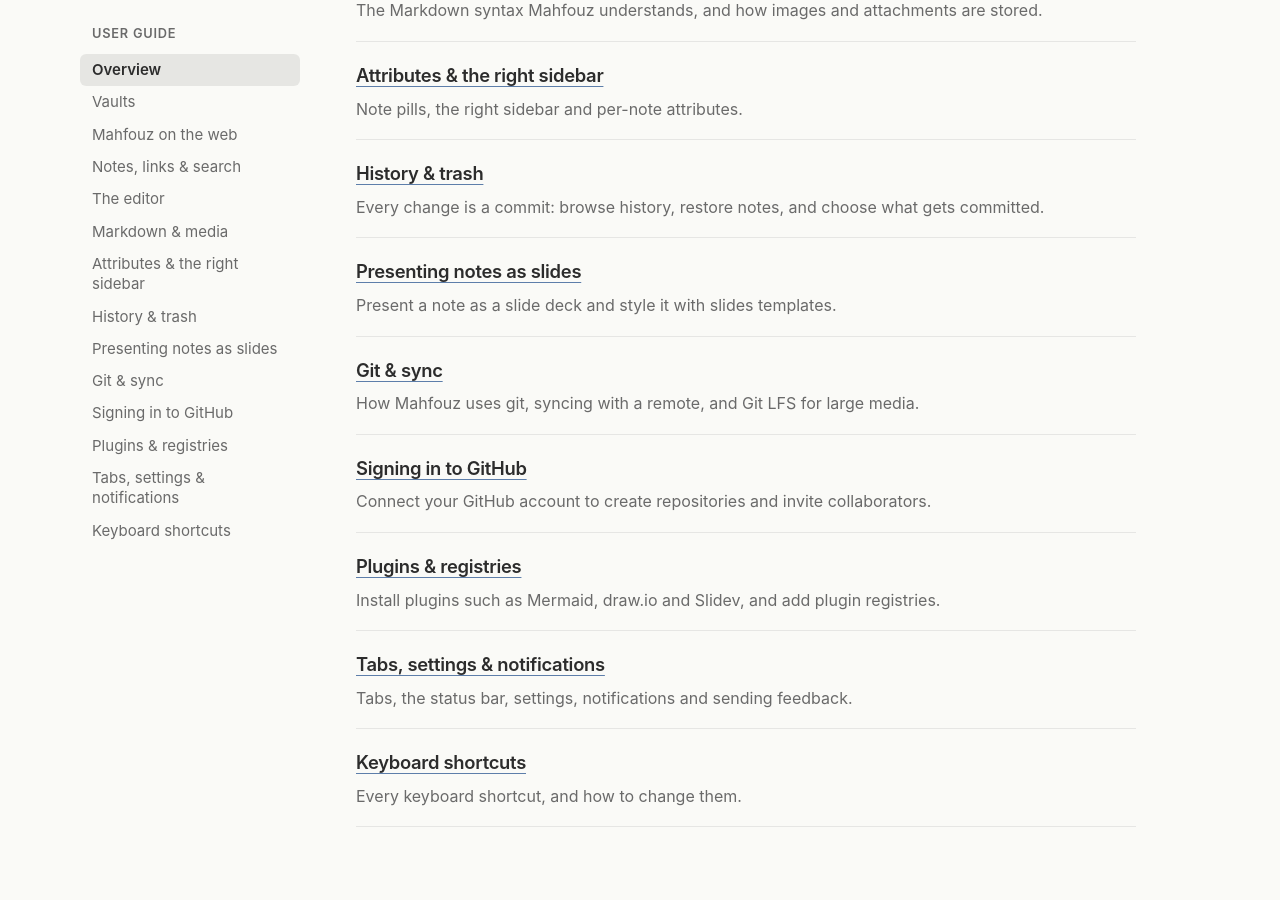
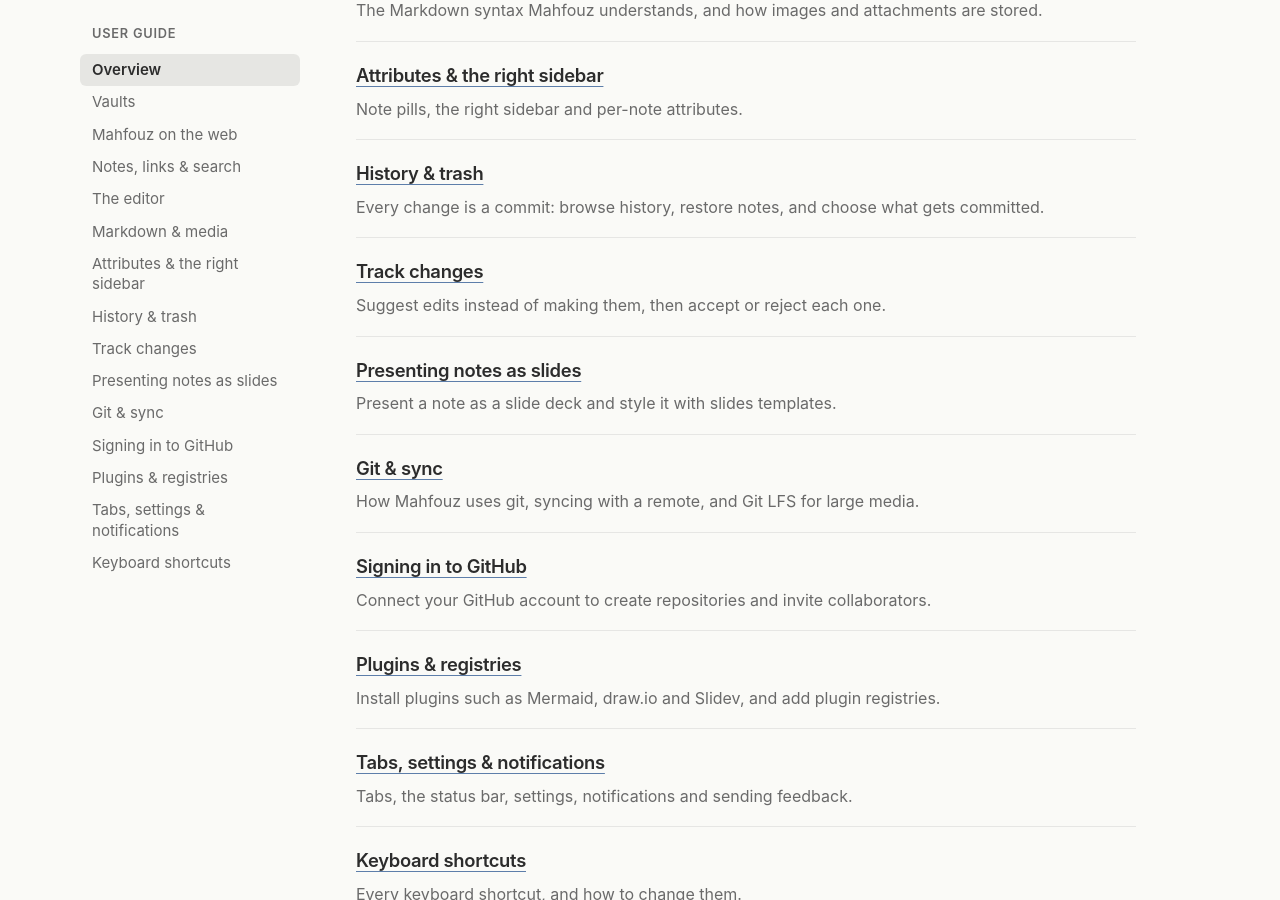
Before and after one commit to mahfouz-app/docs, a Jekyll site: the page built from guide/index.md, in a window 1280 px wide and 900 px high, scrolled down 1070 px. Built offline with Jekyll 4.4.1, drawn with Linux system fonts in a browser that asks for light colours; part of the change alters nothing that is shown.

Commit message:
docs(guide): track changes
Co-Authored-By: Claude Opus 5.5 <noreply@anthropic.com>

````diff
--- a/_data/guide.yml
+++ b/_data/guide.yml
@@ -19,6 +19,9 @@
 - slug: history
   title: "History & trash"
   description: "Every change is a commit: browse history, restore notes, and choose what gets committed."
+- slug: track-changes
+  title: "Track changes"
+  description: "Suggest edits instead of making them, then accept or reject each one."
 - slug: slides
   title: "Presenting notes as slides"
   description: "Present a note as a slide deck and style it with slides templates."
--- /dev/null
+++ b/guide/track-changes.md
@@ -0,0 +1,108 @@
+---
+layout: guide
+title: "Track changes"
+description: "Suggest edits instead of making them, then accept or reject each one."
+permalink: /guide/track-changes/
+---
+
+Track changes lets you **suggest** edits to a note instead of making them,
+as in Word or Google Docs. Your suggestions stay in the note, marked up,
+until you or a collaborator accepts or rejects them.
+
+## Suggesting and editing
+
+The toolbar's **Editing ▾** / **Suggesting ▾** menu sets the mode for the
+open note:
+
+- **Editing** — your changes apply directly, as usual.
+- **Suggesting** — your changes become suggestions:
+  - new text shows **underlined in green**
+  - deleted text stays, **struck through in red**
+  - replaced text shows the old text struck through and the new text underlined
+
+  Each suggestion records who made it and when.
+- **Track changes for everyone** turns Suggesting on for the note itself.
+  It's saved in the note (as `track_changes: true` in its attributes), so
+  anyone who opens the note, including a collaborator after a pull,
+  starts in Suggesting.
+
+The Editing/Suggesting choice only affects you, on this device. It doesn't
+change the note. Turning on **Track changes for everyone** doesn't stop
+anyone from switching to Editing: it sets the default, it doesn't lock the
+note.
+
+## Reviewing suggestions
+
+- **Hover** a suggestion to see who made it and when, with **Accept** and
+  **Reject** buttons.
+- When a note has suggestions, the menu shows how many. **Previous
+  suggestion** and **Next suggestion** step through them.
+- **Accept all** and **Reject all** resolve every suggestion in the note at
+  once, after asking. One undo (`Cmd/Ctrl+Z`) reverts either.
+
+Accepting keeps the suggested text. Rejecting restores the original. Either
+way the change is saved and committed like any other edit.
+
+## What gets tracked
+
+Suggesting tracks the **text within lines**: typing, deleting, pasting and
+inline formatting such as bold. Some edits change the shape of the note
+rather than its text, so they still apply directly:
+
+- pressing Enter, joining two lines, and list continuation
+- list, quote, heading and checklist markers at the start of a line
+- indenting and outdenting
+
+Some edits are turned off while suggesting:
+
+- reordering sections by dragging
+- editing tables in the table view
+- inserting a table or an embed
+- typing inside HTML, a link's URL or an autolink
+
+Edits inside code (inline code and code blocks) apply directly.
+
+**Pasting.** When you paste text copied from a note that has suggestions,
+the text is pasted as it reads with those suggestions accepted, and it
+becomes your suggestion.
+
+If you need to edit the suggestion markup itself, switch to **Editing**.
+Typing it while suggesting is blocked, with the message *Switch to Editing
+to edit markup directly*. Text inside someone else's suggestion can't be
+edited until that suggestion is accepted or rejected.
+
+## How it's stored
+
+Suggestions are plain text in the note's Markdown file, written in
+[CriticMarkup](https://github.com/CriticMarkup/CriticMarkup-toolkit), so
+they travel with the note through git and stay readable in any editor:
+
+```
+Meet on {~~Monday~>Tuesday~~}{>>@octocat · 2026-10-08<<} at
+{++10 am++}{>>@octocat · 2026-10-08<<}{--noon--}{>>@octocat · 2026-10-08<<}.
+```
+
+The `{>>…<<}` after a suggestion records its author (your GitHub login when
+you're signed in) and date. Suggestions made while signed out carry no
+author.
+
+A pending suggestion doesn't count as part of the note yet:
+
+- The note's **title**, and its file and folder name, come from the text
+  *before* suggestions. Suggesting a new heading renames nothing until the
+  suggestion is accepted.
+- **Export** to PDF and other plugin formats uses the text before
+  suggestions. **Markdown** export copies the file as it is, markup
+  included.
+- **Links, tags and attachments** in a suggestion count right away, so an
+  image in a pending suggestion is never cleaned up as unused.
+
+## Limits
+
+- Two people suggesting changes to the *same line* at the same time will
+  hit a merge conflict on sync, as with any other edit to the same line.
+- On the web, syncing only fast-forwards. If someone else pushed changes to
+  the note since you last pulled, the sync stops with the usual divergence
+  message.
+- [Presenting a note as slides](/guide/slides/) shows the suggestion markup.
+  Accept or reject the suggestions before presenting.
````
